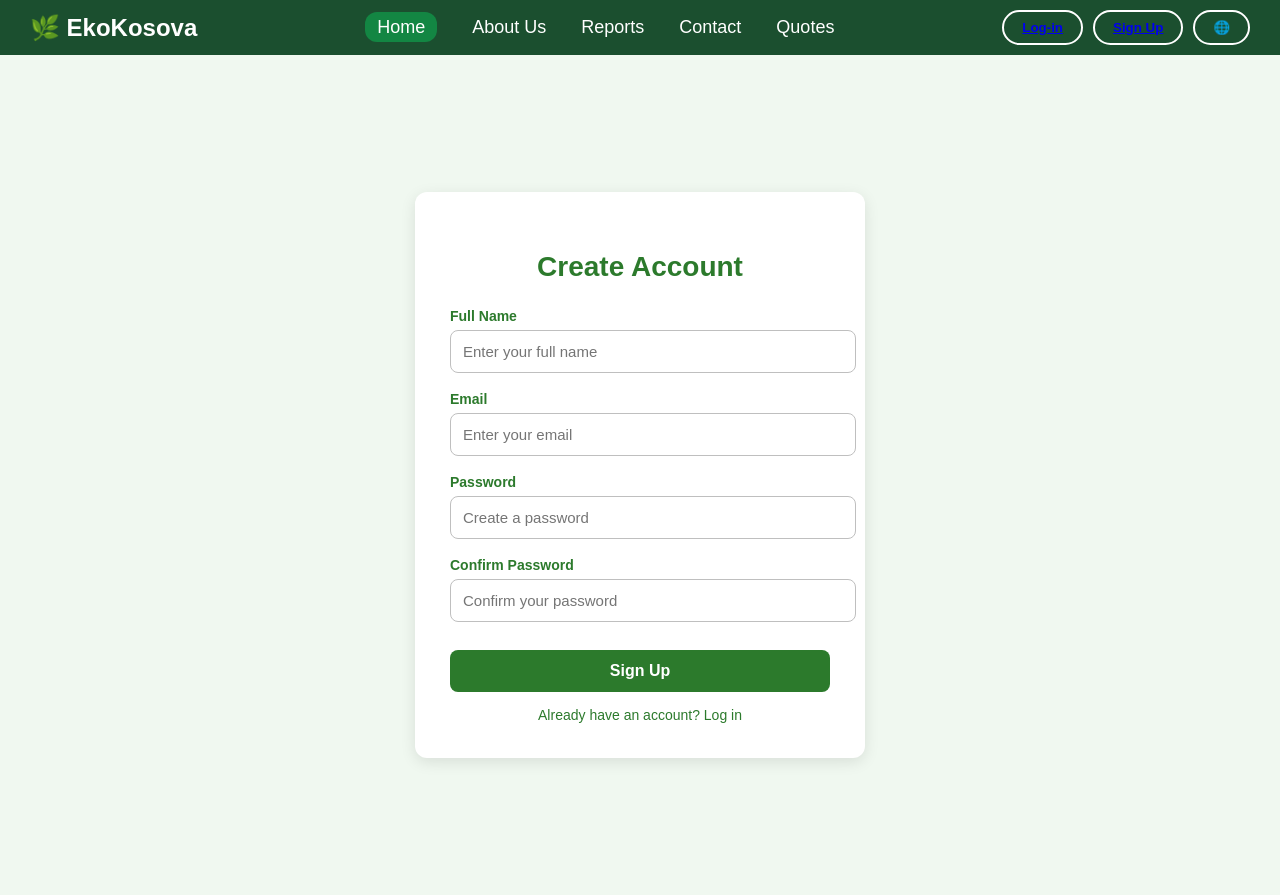
After one commit to drinitech/EkoKosova-1, a PHP site: page /Signup.html in a window 1280 px wide. The commit adds this page. Run offline with PHP 8.4, Linux system fonts and the light colour scheme.

Commit message:
Log-in dhe Sign Up

```diff
--- /dev/null
+++ b/Signup.html
@@ -0,0 +1,57 @@
+<!DOCTYPE html>
+<html lang="en">
+<head>
+    <meta charset="UTF-8">
+    <meta name="viewport" content="width=device-width, initial-scale=1.0">
+    <link rel="stylesheet" href="style.css">
+    <title>Sign Up</title>
+</head>
+<body>
+    <header>
+    <nav class="navbar">
+        <div class="logo">🌿 EkoKosova</div>
+
+        <input type="checkbox" id="menu-toggle">
+        <label for="menu-toggle" class="menu-icon">&#9776;</label>
+
+        <ul class="nav-links">
+            <li><a href="index.html" class="active">Home</a></li>
+            <li><a href="about.html">About Us</a></li>
+            <li><a href="Reports.html">Reports</a></li>
+            <li><a href="contact.html">Contact</a></li>
+            <li><a href="quotes.html">Quotes</a></li>
+        </ul>
+
+        <div class="nav-buttons">
+            <button class="login"><a href="Login.html">Log-in</a></button>
+            <button class="signup"><a href="Signup.html">Sign Up</a></button>
+            <button class="translate">🌐</button>
+        </div>
+    </nav>
+</header>
+
+    <div class="signup-container">
+    <div class="signup-card">
+        <h2>Create Account</h2>
+
+        <form>
+            <label>Full Name</label>
+            <input type="text" placeholder="Enter your full name" required>
+
+            <label>Email</label>
+            <input type="email" placeholder="Enter your email" required>
+
+            <label>Password</label>
+            <input type="password" placeholder="Create a password" required>
+
+            <label>Confirm Password</label>
+            <input type="password" placeholder="Confirm your password" required>
+
+            <button class="signup-btn" type="submit">Sign Up</button>
+        </form>
+
+        <a href="login.html">Already have an account? Log in</a>
+    </div>
+</div>
+</body>
+</html>
--- a/index.html
+++ b/index.html
@@ -23,8 +23,8 @@
         </ul>
 
         <div class="nav-buttons">
-            <button class="login">Log In</button>
-            <button class="signup">Sign Up</button>
+            <button class="login"><a href="Login.html">Log-in</a></button>
+            <button class="signup"><a href="Signup.html">Sign Up</a></button>
             <button class="translate">🌐</button>
         </div>
     </nav>
--- a/style.css
+++ b/style.css
@@ -489,8 +489,148 @@ button.translate:hover {
   font-size: 13px;
   color: #ffffffaa;
 }
+/*Log-in*/
+    .login-container {
+        display: flex;
+        justify-content: center;
+        align-items: center;
+        height: 100vh;
+        padding: 20px;
+    }
 
+    .login-card {
+        background: #ffffff;
+        width: 350px;
+        padding: 35px;
+        border-radius: 12px;
+        box-shadow: 0 4px 15px rgba(0,0,0,0.1);
+        text-align: center;
+    }
 
+    .login-card h2 {
+        color: #2c7a2c;
+        margin-bottom: 25px;
+        font-size: 28px;
+    }
+
+    .login-card label {
+        display: block;
+        text-align: left;
+        margin-bottom: 6px;
+        font-weight: bold;
+        color: #2c7a2c;
+        font-size: 14px;
+    }
+
+    .login-card input {
+        width: 100%;
+        padding: 12px;
+        border-radius: 8px;
+        border: 1px solid #bfbfbf;
+        font-size: 15px;
+        margin-bottom: 18px;
+    }
+
+    .login-btn {
+        width: 100%;
+        padding: 12px;
+        background: #2c7a2c;
+        color: white;
+        border: none;
+        border-radius: 8px;
+        font-size: 16px;
+        cursor: pointer;
+        margin-top: 10px;
+        font-weight: bold;
+    }
+
+    .login-btn:hover {
+        background: #1e5a1e;
+    }
+
+    .login-card a {
+        display: block;
+        text-decoration: none;
+        margin-top: 15px;
+        color: #2c7a2c;
+        font-size: 14px;
+    }
+
+    .login-card a:hover {
+        background-color: white;
+        color: black;
+    }
+/*Sign-Up*/
+ .signup-container {
+        display: flex;
+        justify-content: center;
+        align-items: center;
+        height: 100vh;
+        padding: 20px;
+    }
+
+    .signup-card {
+        background: #ffffff;
+        width: 380px;
+        padding: 35px;
+        border-radius: 12px;
+        box-shadow: 0 4px 15px rgba(0,0,0,0.1);
+        text-align: center;
+    }
+
+    .signup-card h2 {
+        color: #2c7a2c;
+        margin-bottom: 25px;
+        font-size: 28px;
+    }
+
+    .signup-card label {
+        display: block;
+        text-align: left;
+        margin-bottom: 6px;
+        font-weight: bold;
+        color: #2c7a2c;
+        font-size: 14px;
+    }
+
+    .signup-card input {
+        width: 100%;
+        padding: 12px;
+        border-radius: 8px;
+        border: 1px solid #bfbfbf;
+        font-size: 15px;
+        margin-bottom: 18px;
+    }
+
+    .signup-btn {
+        width: 100%;
+        padding: 12px;
+        background: #2c7a2c;
+        color: white;
+        border: none;
+        border-radius: 8px;
+        font-size: 16px;
+        cursor: pointer;
+        margin-top: 10px;
+        font-weight: bold;
+    }
+
+    .signup-btn:hover {
+        background: #1e5a1e;
+    }
+
+    .signup-card a {
+        display: block;
+        margin-top: 15px;
+        text-decoration: none;
+        color: #2c7a2c;
+        font-size: 14px;
+    }
+
+    .signup-card a:hover {
+      background-color: white;
+      color: black;
+    }
 /*Responsive*/
 @media screen and (max-width: 768px) {
   .menu-icon {
```
Also changed, not shown: Login.html (+42 -0 lines), about.html (+4 -3 lines), contact.html (+4 -3 lines), quotes.html (+4 -3 lines).
